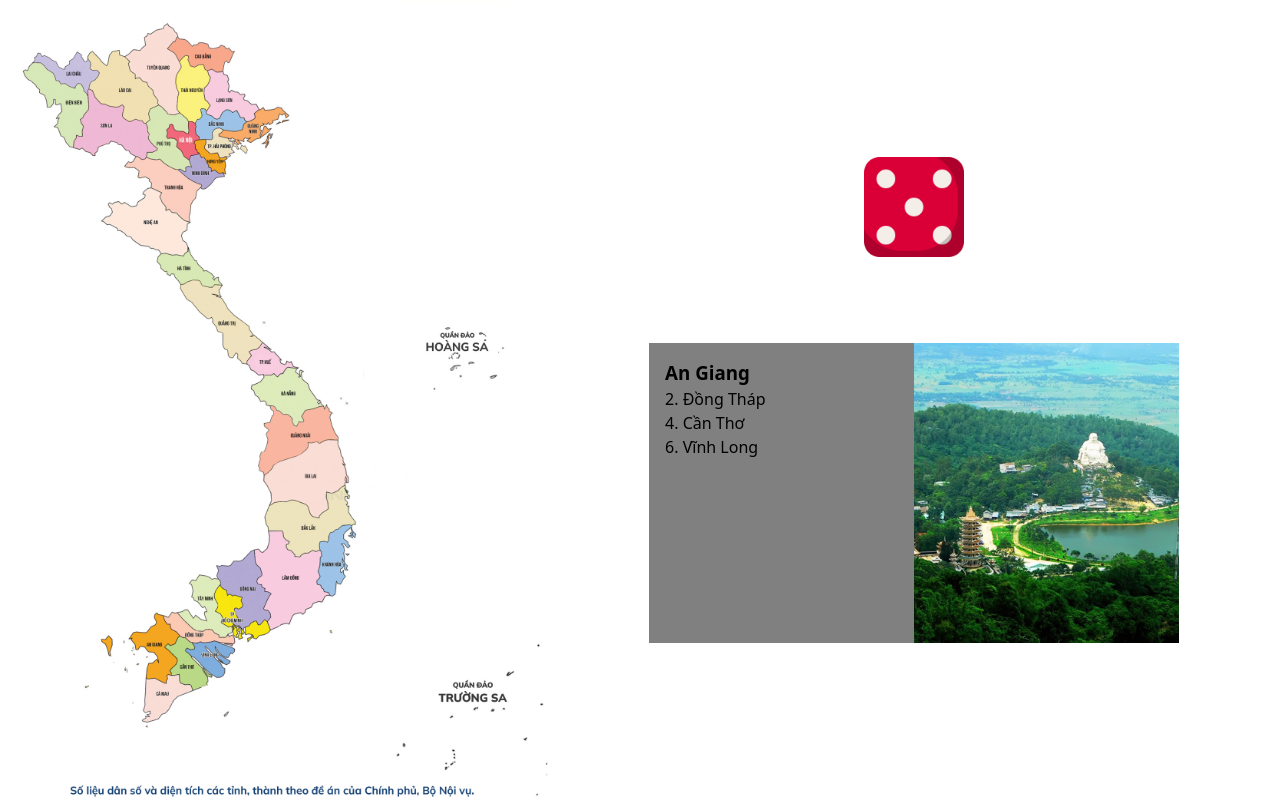
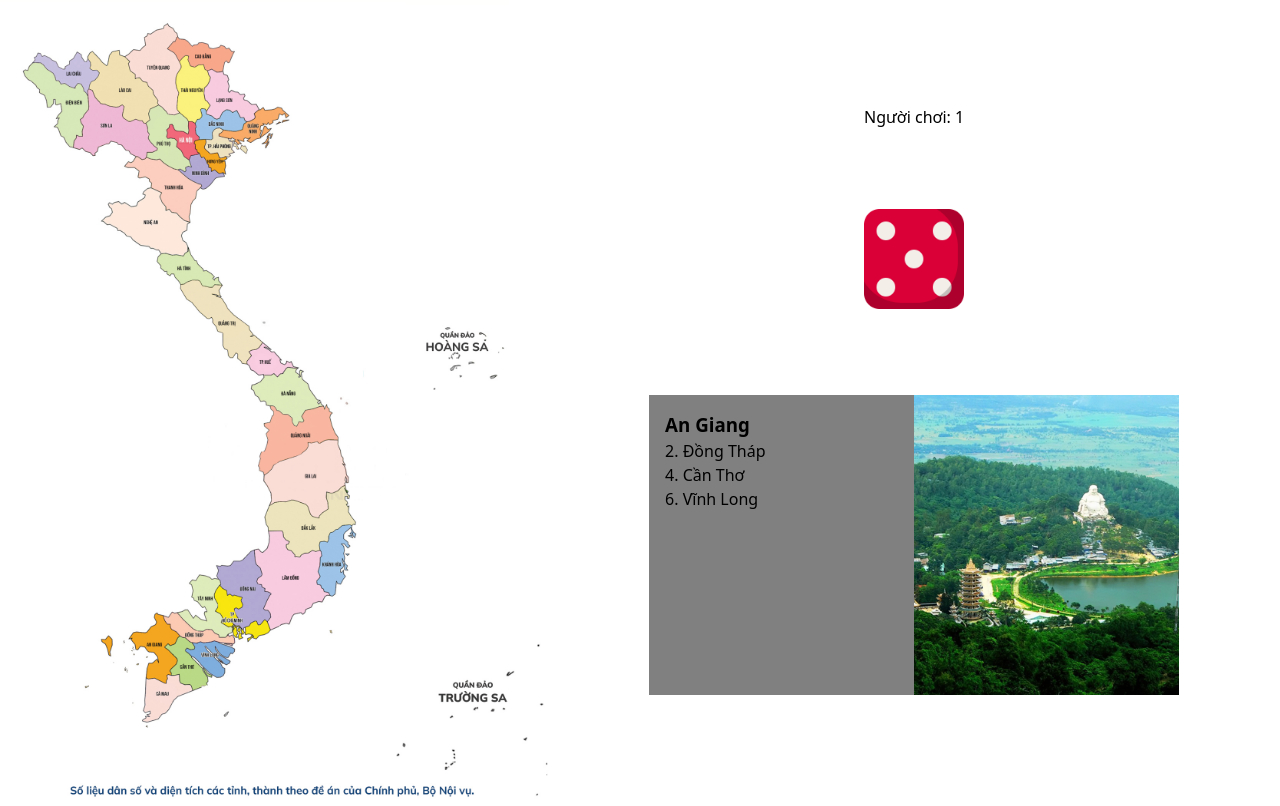
Before and after one commit to Quang-Bach/MotVongVietNam, a React (Vite) app: page / in a window 1280 px wide. Built offline with nearby package versions, Linux system fonts and the light colour scheme.

Commit message:
turn handling

```diff
--- a/src/App.jsx
+++ b/src/App.jsx
@@ -1,17 +1,35 @@
+import { useState } from "react";
 import "./App.css";
 import VietnamMap from "./assets/bando.png";
 import ProvinceBox from "./components/ProvinceBox";
-import Dice from "./assets/dice.png";
+import Dice from "./components/Dice";
+
 function App() {
+  const [turn, setTurn] = useState(1); // state lưu trữ lượt chơi hiện tại, bắt đầu từ người chơi 1
+  const [player1, setPlayer1] = useState("ca-mau"); // state lưu trữ vị trí hiện tại của người chơi 1, bắt đầu ở Cà Mau
+  const [player2, setPlayer2] = useState("ca-mau"); // state lưu trữ vị trí hiện tại của người chơi 2, bắt đầu ở Cà Mau
+
+  const onRollDice = () => {
+    const diceResult = Math.floor(Math.random() * 6) + 1; // Công thức tính ngẫu nhiên số từ 1 tới 6
+    console.log(diceResult);
+
+    if (turn === 1) {
+      // Nếu lượt chơi hiện tại là người chơi 1
+      setTurn(2); // Chuyển lượt chơi sang người chơi 2
+    } else {
+      // Ngược lại, nếu lượt chơi hiện tại là người chơi 2
+      setTurn(1); // Chuyển lượt chơi sang người chơi 1
+    }
+    return diceResult;
+  };
   return (
     <div className="app-container">
       <div className="map-container">
         <img src={VietnamMap} className="map" />
       </div>
       <div className="game-container">
-        <div>
-          <img src={Dice} width={100} height="auto" />
-        </div>
+        <div>Người chơi: {turn}</div>
+        <Dice onRollDice={onRollDice} />
         <ProvinceBox />
       </div>
     </div>
--- /dev/null
+++ b/src/components/Dice/index.jsx
@@ -0,0 +1,10 @@
+import DiceImg from "../../assets/dice.png";
+const Dice = ({ onRollDice }) => {
+  return (
+    <div onClick={onRollDice}>
+      <img src={DiceImg} width={100} height="auto" />
+    </div>
+  );
+};
+
+export default Dice;
```
Also changed, not shown: src/components/Dice/style.css (added).
